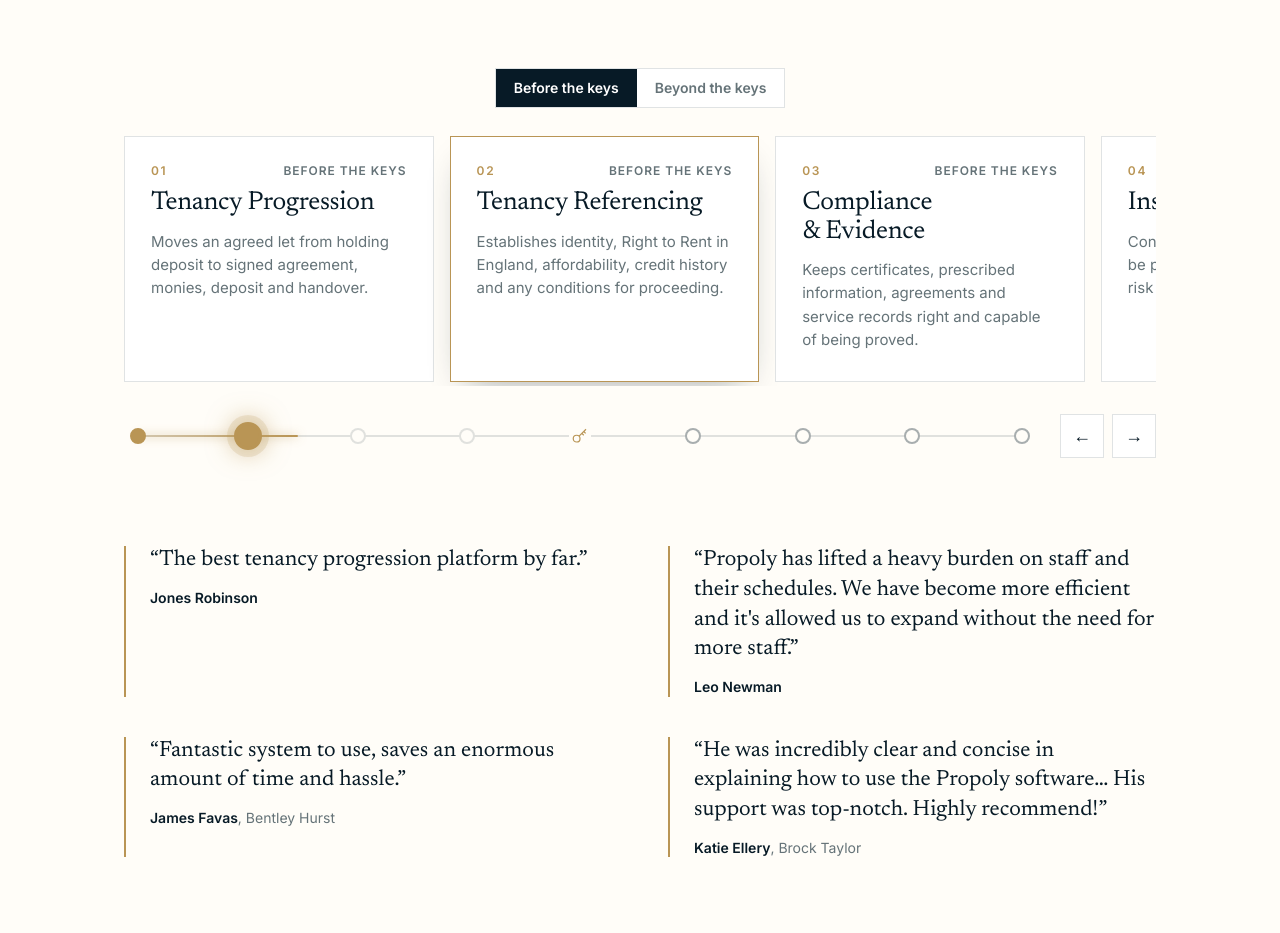
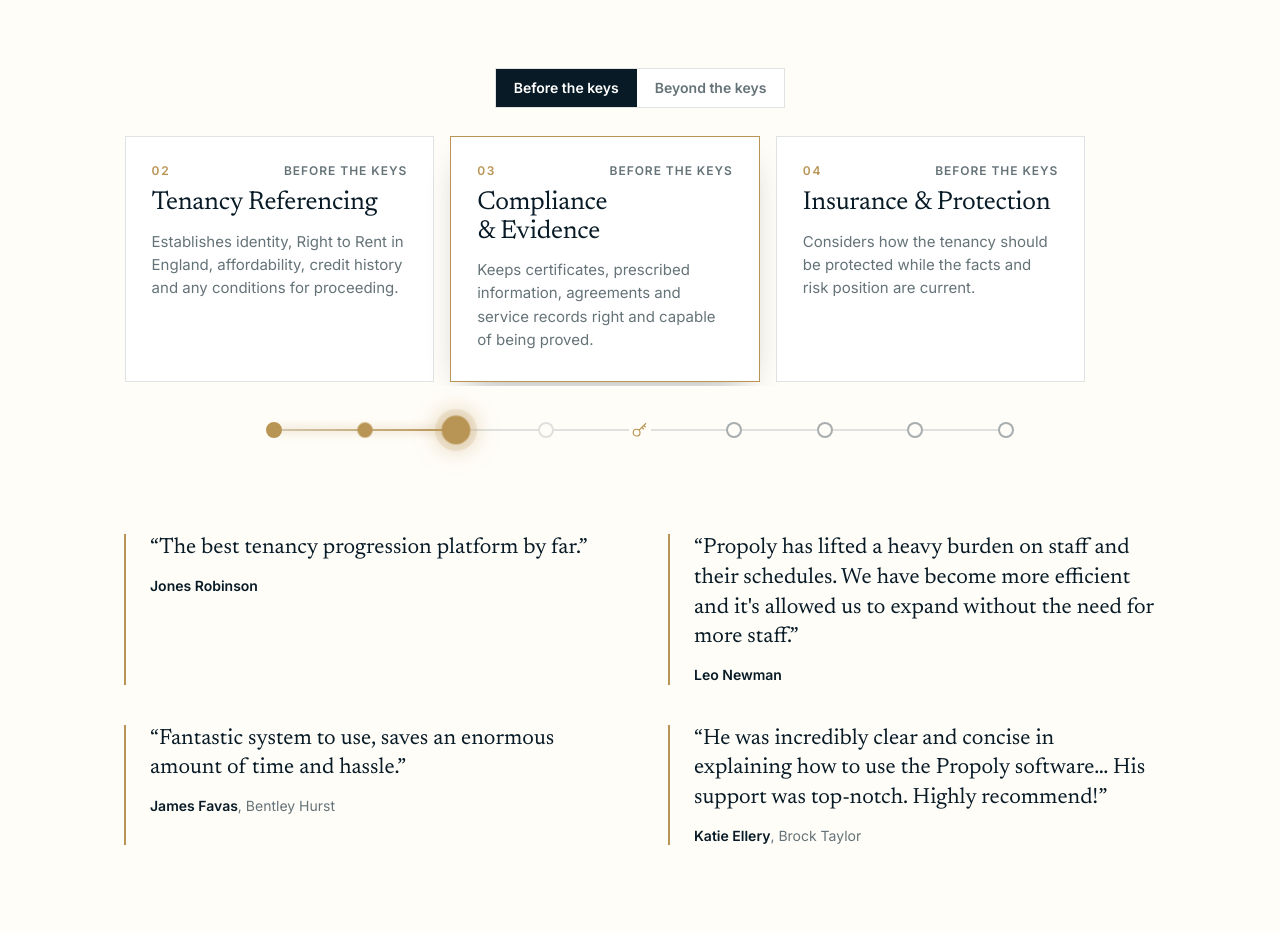
Before and after one commit to robertsjosh472-ui/microsite, a plain HTML site: page index.html in a window 1280 px wide. Shown: the part 820-1753 px from the top of the page. Drawn offline with Linux system fonts and the light colour scheme.

Commit message:
Remove slider arrows, centre the stage dots, speed autoplay to 2.8s per stage
Co-Authored-By: Claude Opus 5.5 <noreply@anthropic.com>
Claude-Session: https://claude.ai/code/session_01RJMm83GsXcgZApRLYhHpSK

```diff
--- a/index.html
+++ b/index.html
@@ -108,7 +108,7 @@
   .phase-tabs { display: inline-flex; border: 1px solid var(--line); background: #fff; }
   .phase-tabs button { font: 600 14px/1 var(--sans); padding: 12px 18px; border: 0; background: transparent; color: var(--slate); cursor: pointer; }
   .phase-tabs button[aria-selected="true"] { background: var(--navy); color: #fff; }
-  .phase-tabs button:focus-visible, .slider-arrows button:focus-visible, .stages-track:focus-visible { outline: 2px solid var(--gold); outline-offset: 2px; }
+  .phase-tabs button:focus-visible, .stages-track:focus-visible { outline: 2px solid var(--gold); outline-offset: 2px; }
 
   .stages-track { position: relative; display: flex; gap: 16px; overflow-x: auto; scroll-snap-type: x mandatory; scroll-behavior: smooth; scrollbar-width: none; padding-bottom: 4px; cursor: grab; }
   .stages-track::-webkit-scrollbar { display: none; }
@@ -125,8 +125,8 @@
   .keys-marker svg { width: 34px; height: 34px; }
   .keys-marker::before, .keys-marker::after { content: ""; width: 1px; height: 36px; background: var(--gold); opacity: .5; }
 
-  .slider-foot { display: flex; align-items: center; gap: 24px; margin-top: 28px; }
-  .timeline { flex: 1; min-width: 0; position: relative; display: flex; align-items: center; justify-content: space-between; height: 32px; padding-inline: 6px; }
+  .slider-foot { display: flex; justify-content: center; margin-top: 28px; }
+  .timeline { flex: 0 1 760px; min-width: 0; position: relative; display: flex; align-items: center; justify-content: space-between; height: 32px; padding-inline: 6px; }
   .timeline .rail, .timeline .light { position: absolute; left: 14px; right: 14px; top: 50%; height: 2px; margin-top: -1px; border-radius: 2px; }
   .timeline .rail { background: var(--line); }
   .timeline .light { right: auto; width: 0; background: linear-gradient(90deg, rgba(185,149,85,.35), var(--gold)); box-shadow: 0 0 10px rgba(185,149,85,.7); }
@@ -141,10 +141,6 @@
   .stage { transition: border-color .3s, box-shadow .3s, transform .3s; }
   .stage.active { border-color: var(--gold); box-shadow: 0 14px 34px -18px rgba(7,26,38,.45); }
   .stage.beyond.active { border-color: var(--gold); }
-  .slider-arrows { display: flex; gap: 8px; }
-  .slider-arrows button { width: 44px; height: 44px; border: 1px solid var(--line); background: #fff; color: var(--ink); font-size: 18px; cursor: pointer; }
-  .slider-arrows button:hover:not(:disabled) { border-color: var(--ink); }
-  .slider-arrows button:disabled { opacity: .35; cursor: default; }
   @media (prefers-reduced-motion: reduce) { .stages-track { scroll-behavior: auto; } .dot, .stage { transition: none; } }
   .quotes { display: grid; grid-template-columns: repeat(2, minmax(0, 1fr)); gap: 40px 56px; margin-top: 88px; }
   .quotes blockquote { margin: 0; padding-left: 24px; border-left: 2px solid var(--gold); display: flex; flex-direction: column; gap: 12px; }
@@ -188,8 +184,7 @@
     .nav .btn .short { display: inline; }
     .wrap { padding-left: max(16px, env(safe-area-inset-left, 0px)); padding-right: max(16px, env(safe-area-inset-right, 0px)); }
     .stage { flex-basis: 82%; }
-    .slider-arrows { display: none; }
-    .slider-foot { margin-top: 24px; }
+      .slider-foot { margin-top: 24px; }
     .keys-marker { flex-basis: 130px; }
     .phase-tabs { width: 100%; }
     .phase-tabs button { flex: 1; }
@@ -333,10 +328,6 @@
             <button type="button" class="dot beyond" data-i="6" aria-label="Stage 7: Claims &amp; Protection"></button>
             <button type="button" class="dot beyond" data-i="7" aria-label="Stage 8: Insights"></button>
           </div>
-          <div class="slider-arrows">
-            <button type="button" id="stage-prev" aria-label="Previous stage">←</button>
-            <button type="button" id="stage-next" aria-label="Next stage">→</button>
-          </div>
         </div>
       </div>
 
@@ -425,8 +416,7 @@
     const dots = [...document.querySelectorAll(".timeline .dot")];
     const tabs = [...document.querySelectorAll(".phase-tabs button")];
     const light = document.getElementById("tl-light");
-    const prev = document.getElementById("stage-prev"), next = document.getElementById("stage-next");
-    const STEP = 4000;                       // time on each stage (ms)
+    const STEP = 2800;                       // time on each stage (ms)
     const RESUME = 6000;                     // idle time before autoplay restarts after the viewer takes over
     const reduced = matchMedia("(prefers-reduced-motion: reduce)").matches;
     let current = 0, timer = null, resumeTimer = null, inView = false, hovering = false, programmatic = 0;
@@ -441,7 +431,6 @@
       cards.forEach((c, n) => c.classList.toggle("active", n === current));
       const phase = cards[current].dataset.phase;
       tabs.forEach(t => t.setAttribute("aria-selected", String(t.dataset.phase === phase)));
-      prev.disabled = current === 0; next.disabled = current === cards.length - 1;
     };
     const goTo = (i, fromAuto) => {
       current = Math.max(0, Math.min(cards.length - 1, i));
@@ -471,8 +460,6 @@
     };
 
     dots.forEach(d => d.addEventListener("click", () => goTo(+d.dataset.i)));
-    prev.addEventListener("click", () => goTo(current - 1));
-    next.addEventListener("click", () => goTo(current + 1));
     tabs.forEach(t => t.addEventListener("click", () => goTo(cards.findIndex(c => c.dataset.phase === t.dataset.phase))));
     track.addEventListener("keydown", e => {
       if (e.key === "ArrowRight") { e.preventDefault(); goTo(current + 1); }
```
